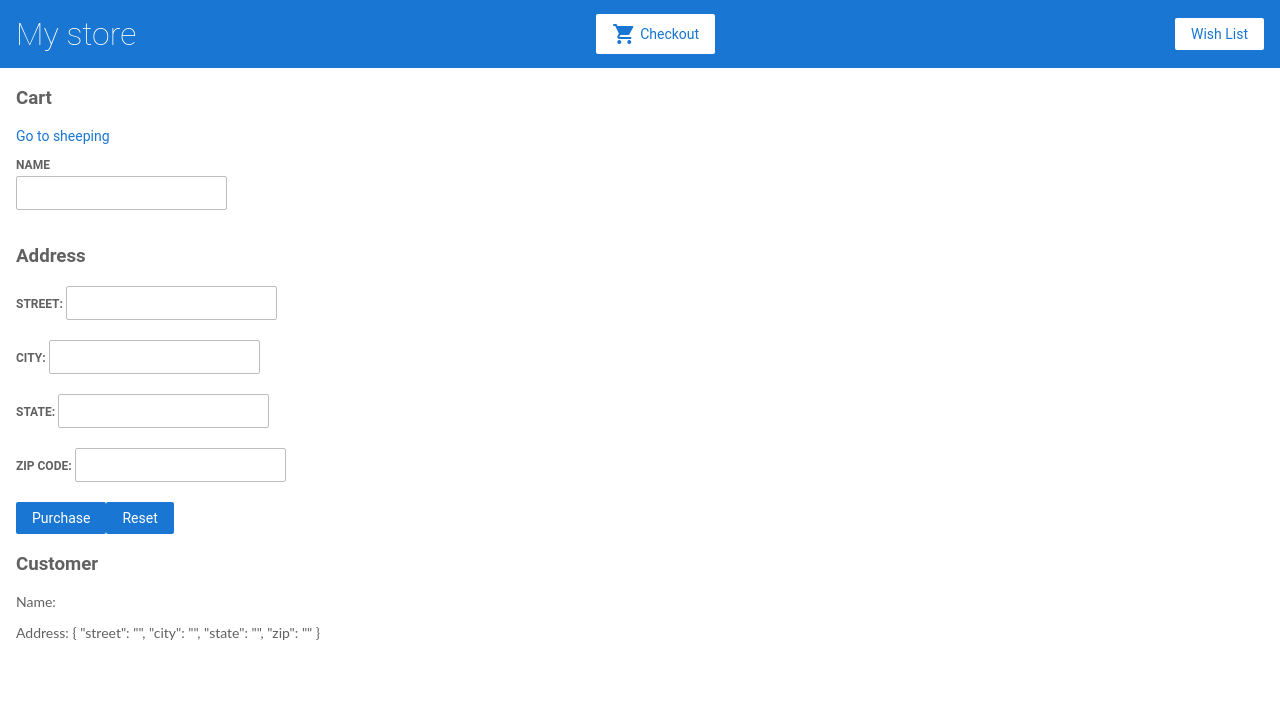
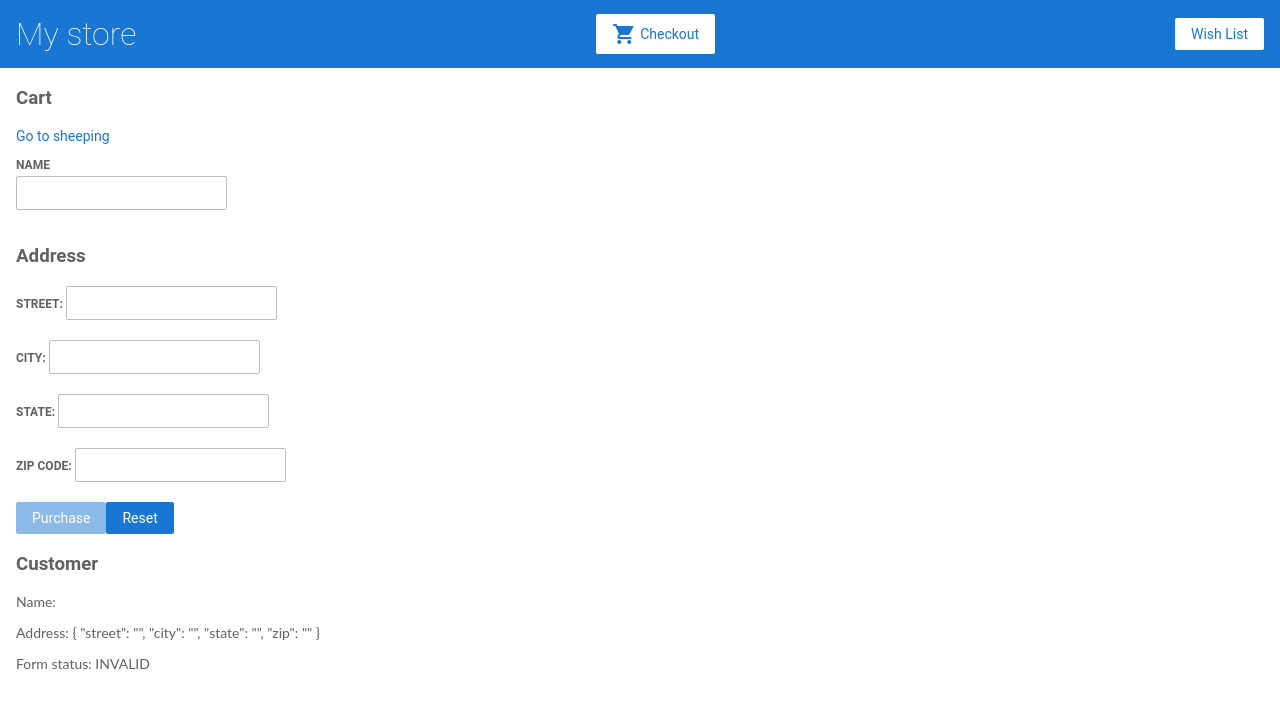
Before and after one commit to khvedelidz3/angular-tutorial-first, an Angular app: page /cart in a window 1280 px wide. Shown: the top 708 px of the page. Built offline with nearby package versions, Linux system fonts and the light colour scheme.

Commit message:
feat(9-reactive-forms-form-validation): Finish

```diff
--- a/src/app/cart/cart.component.html
+++ b/src/app/cart/cart.component.html
@@ -14,7 +14,7 @@
 <form [formGroup]="checkedForm" (ngSubmit)="onSubmit(checkedForm.value)">
   <div>
     <label for="name">Name</label>
-    <input type="text" id="name" formControlName="name">
+    <input type="text" id="name" formControlName="name" required>
   </div>
   <div formGroupName="address">
     <h3>Address</h3>
@@ -32,11 +32,12 @@
     </label>
   </div>
 
-  <button class="button" type="submit">Purchase</button>
+  <button class="button" type="submit" [disabled]="checkedForm.status === 'INVALID'">Purchase</button>
   <button class="button" type="button" (click)="resetForm()">Reset</button>
 </form>
 <div>
   <h3>Customer</h3>
   <p>Name: {{checkedForm.controls.name.value}}</p>
   <p>Address: {{checkedForm.controls.address.value | json}}</p>
+  <p>Form status: {{checkedForm.status}}</p>
 </div>
--- a/src/app/cart/cart.component.ts
+++ b/src/app/cart/cart.component.ts
@@ -1,5 +1,5 @@
 import { Component, OnInit } from '@angular/core';
-import { FormBuilder } from "@angular/forms";
+import { FormBuilder, Validators } from "@angular/forms";
 import { CartService } from '../cart.service';
 
 @Component({
@@ -17,7 +17,7 @@
   ) {
     this.items = this.cartService.getItems();
     this.checkedForm = formBuilder.group({
-      name: '',
+      name: ['', Validators.minLength(2)],
       address: formBuilder.group({
         street: '',
         city: '',
```
